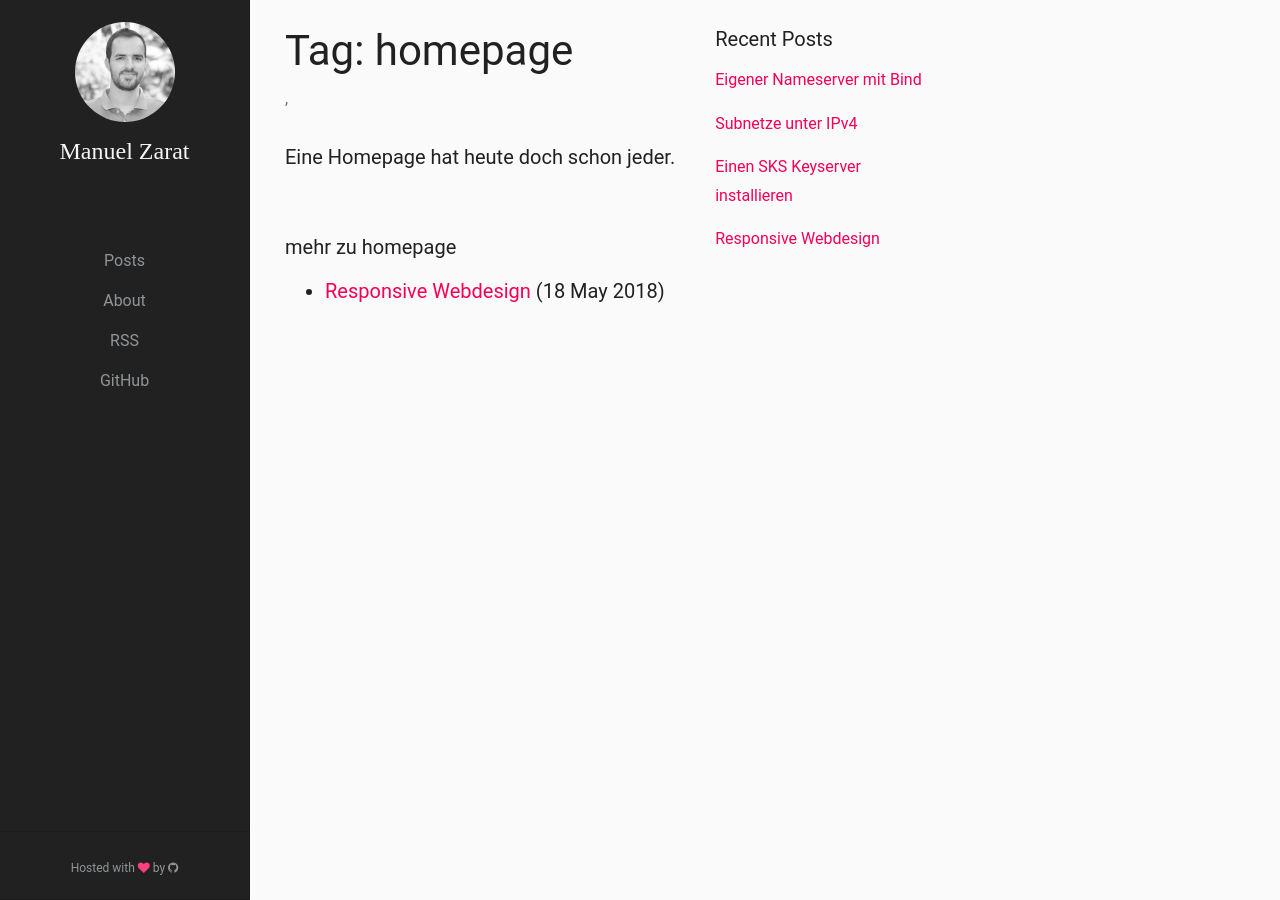
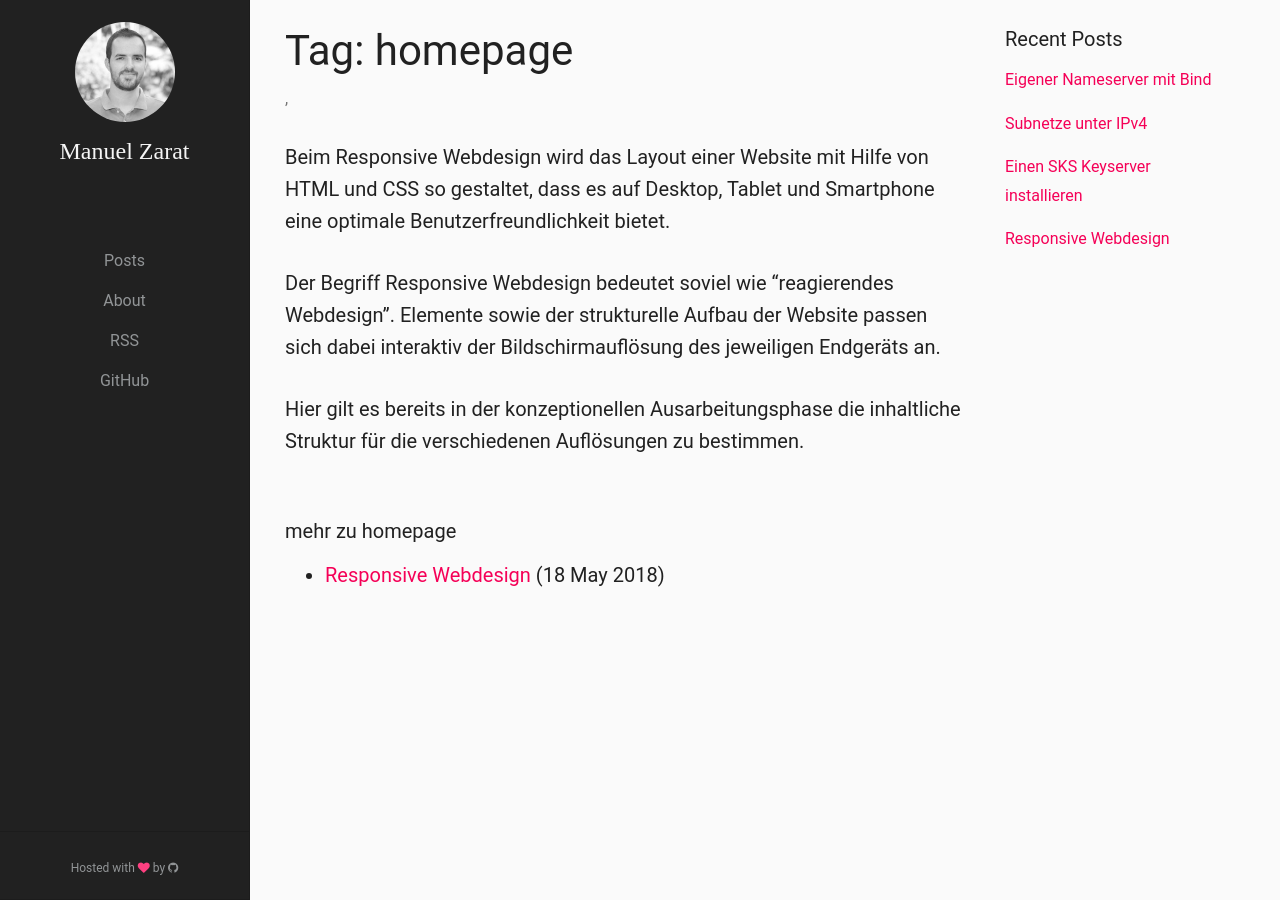
Before and after one commit to mbrain/zarat.github.io, a Jekyll site: the page built from tag/homepage.markdown, in a window 1280 px wide. Built offline with Jekyll 4.4.1, drawn with Linux system fonts in a browser that asks for light colours.

Commit message:
Update homepage.markdown

```diff
--- a/tag/homepage.markdown
+++ b/tag/homepage.markdown
@@ -4,4 +4,8 @@ title: "Tag: homepage"
 tag: homepage
 ---
 
-Eine Homepage hat heute doch schon jeder.
+Beim Responsive Webdesign wird das Layout einer Website mit Hilfe von HTML und CSS so gestaltet, dass es auf Desktop, Tablet und Smartphone eine optimale Benutzerfreundlichkeit bietet.
+
+Der Begriff Responsive Webdesign bedeutet soviel wie "reagierendes Webdesign". Elemente sowie der strukturelle Aufbau der Website passen sich dabei interaktiv der Bildschirmauflösung des jeweiligen Endgeräts an.
+
+Hier gilt es bereits in der konzeptionellen Ausarbeitungsphase die inhaltliche Struktur für die verschiedenen Auflösungen zu bestimmen.
```
